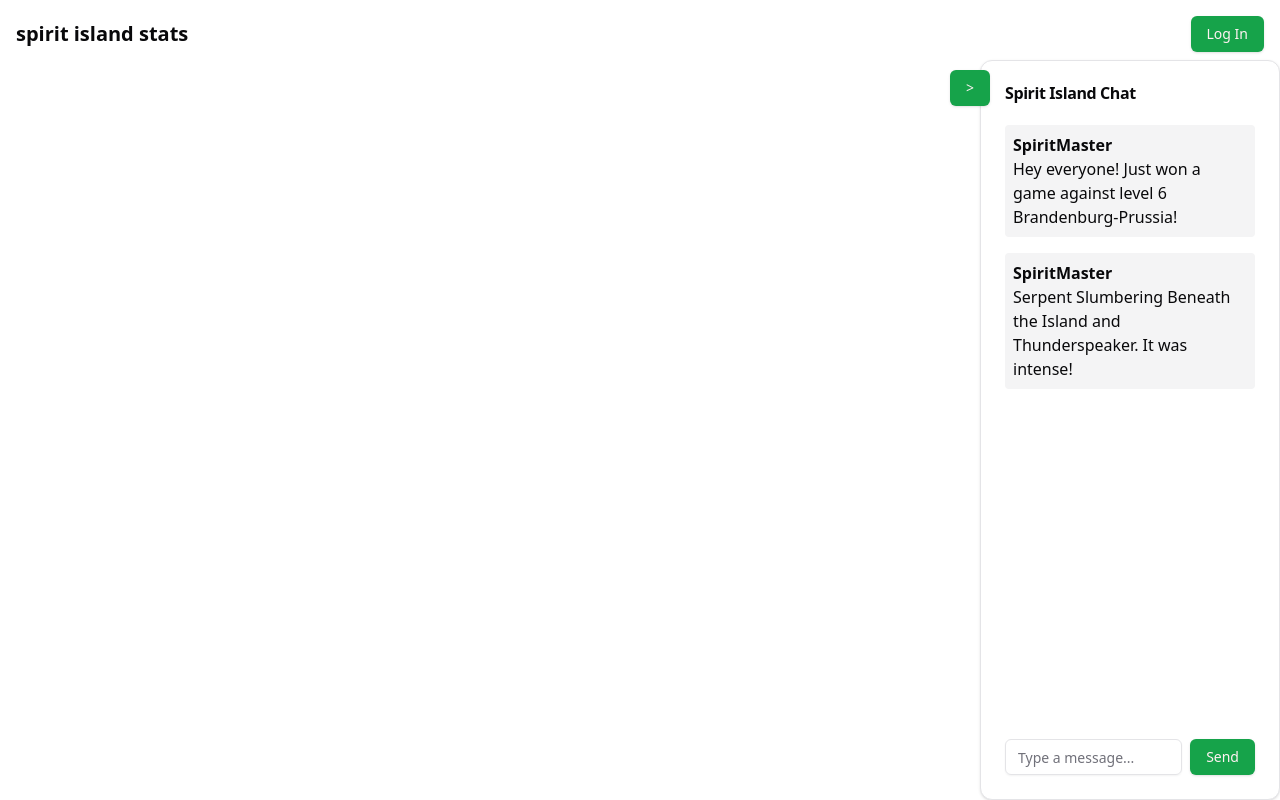
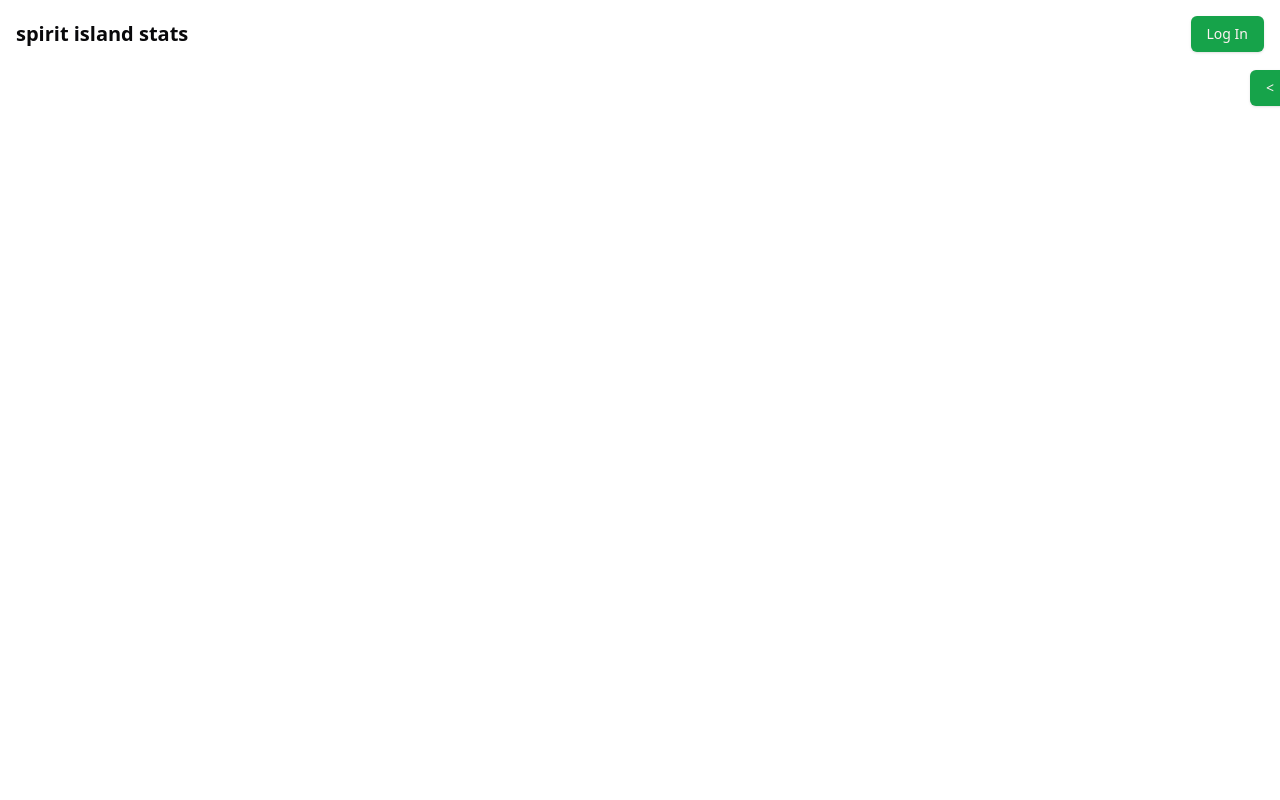
Before and after one commit to xywa23/spiritvue, a Vue app: page / in a window 1280 px wide. Built offline with nearby package versions, Linux system fonts and the light colour scheme.

Commit message:
sidebar initial state updated

```diff
--- a/src/components/Sidebar.vue
+++ b/src/components/Sidebar.vue
@@ -4,7 +4,7 @@
 import { Button } from '@/components/ui/button'
 import { Input } from '@/components/ui/input'
 
-const isOpen = ref(true)
+const isOpen = ref(false)  // Changed from true to false
 
 const toggleSidebar = () => {
   isOpen.value = !isOpen.value
```
